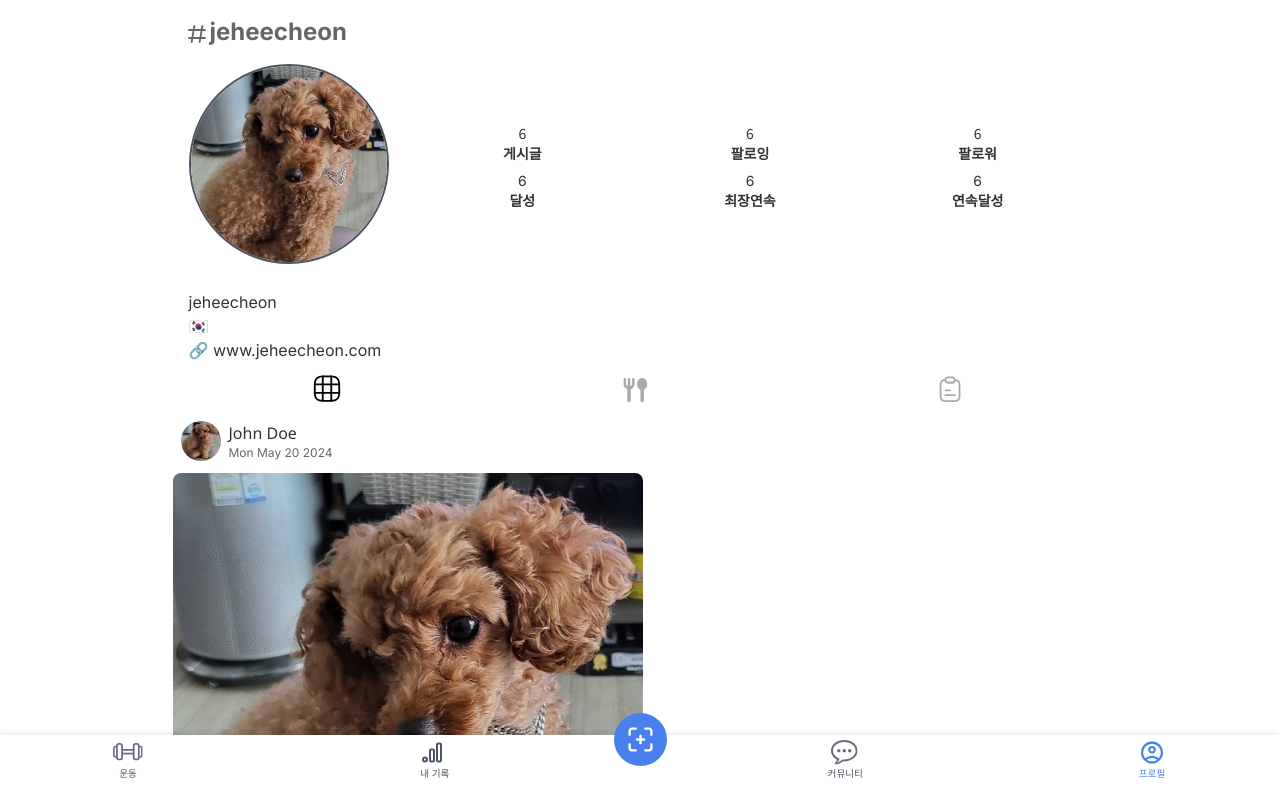
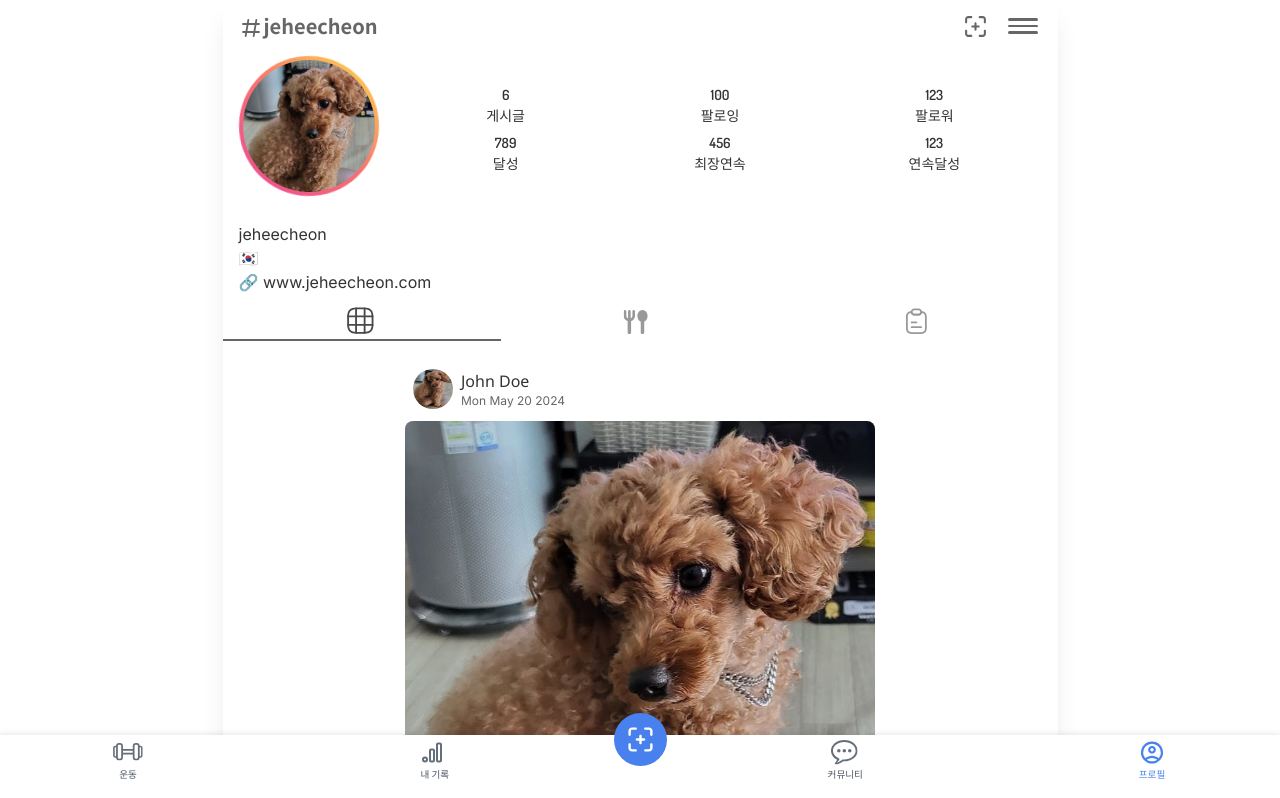
Before and after one commit to MJUZzang/muckGYMma, a Next.js app in the folder projects/fe/: page /profile/posts in a window 1280 px wide. Shown: the top 798 px of the page. Built offline with nearby package versions, Linux system fonts and the light colour scheme.

Commit message:
feat: 가보자

```diff
--- a/projects/fe/app/_components/NavBar.tsx
+++ b/projects/fe/app/_components/NavBar.tsx
@@ -8,6 +8,9 @@ import Workout from "@/_images/Workout";
 import Forum from "@/_images/Forum";
 import { usePathname } from "next/navigation";
 import FoodPicture from "@/_components/FoodPicture";
+import { Noto_Sans_KR } from "next/font/google";
+
+const notoSansKr = Noto_Sans_KR({ subsets: ["latin"] });
 
 const excepts = ["/initial-setup", "/plan-info", "/food-info", "/plan"];
 
@@ -28,7 +31,11 @@ const NavBar = () => {
 
     return (
         <>
-            <div className={`pb-[85px] ${!isVisible && "hidden"} ${pathname.startsWith("/community") && "bg-app-bg-1"}`} />
+            <div
+                className={`pb-[85px] ${!isVisible && "hidden"} ${
+                    pathname.startsWith("/community") && "bg-app-bg-1"
+                }`}
+            />
             <div
                 className={`absolute max-h-[100dvh] h-full ${
                     !isVisible && "hidden"
@@ -55,7 +62,8 @@ const NavBar = () => {
                                 pathname === "/workout"
                                     ? "text-app-blue"
                                     : "text-gray-600"
-                            }`}
+                            }
+                            ${notoSansKr.className}`}
                         >
                             운동
                         </p>
@@ -77,7 +85,8 @@ const NavBar = () => {
                                 pathname === "/analysis"
                                     ? "text-app-blue"
                                     : "text-gray-600"
-                            }`}
+                            }
+                            ${notoSansKr.className}`}
                         >
                             내 기록
                         </p>
@@ -105,7 +114,8 @@ const NavBar = () => {
                                 pathname === "/community/following"
                                     ? "text-app-blue"
                                     : "text-gray-600"
-                            }`}
+                            }
+                            ${notoSansKr.className}`}
                         >
                             커뮤니티
                         </p>
@@ -128,7 +138,8 @@ const NavBar = () => {
                                 pathname.includes("/profile")
                                     ? "text-app-blue"
                                     : "text-gray-600"
-                            }`}
+                            }
+                            ${notoSansKr.className}`}
                         >
                             프로필
                         </p>
--- a/projects/fe/app/_images/Analytics.tsx
+++ b/projects/fe/app/_images/Analytics.tsx
@@ -21,6 +21,7 @@ const Analytics: React.FC<AnalyticsProps> = (props) => {
                     strokeWidth="2"
                     strokeLinecap="round"
                     strokeLinejoin="round"
+                    strokeOpacity="0.85"
                 />
                 <path
                     d="M19.895 3H18.105C17.4947 3 17 3.49473 17 4.105V19.895C17 20.5053 17.4947 21 18.105 21H19.895C20.5053 21 21 20.5053 21 19.895V4.105C21 3.49473 20.5053 3 19.895 3Z"
@@ -28,6 +29,7 @@ const Analytics: React.FC<AnalyticsProps> = (props) => {
                     strokeWidth="2"
                     strokeLinecap="round"
                     strokeLinejoin="round"
+                    strokeOpacity="0.85"
                 />
                 <path
                     d="M5 21C6.10457 21 7 20.1046 7 19C7 17.8954 6.10457 17 5 17C3.89543 17 3 17.8954 3 19C3 20.1046 3.89543 21 5 21Z"
@@ -35,6 +37,7 @@ const Analytics: React.FC<AnalyticsProps> = (props) => {
                     strokeWidth="2"
                     strokeLinecap="round"
                     strokeLinejoin="round"
+                    strokeOpacity="0.85"
                 />
             </g>
             <defs>
--- a/projects/fe/app/analysis/layout.tsx
+++ b/projects/fe/app/analysis/layout.tsx
@@ -5,7 +5,7 @@ const layout: React.FC<{
     children: React.ReactNode;
 }> = (props) => {
     return (
-        <div className="max-w-[935px] mx-auto w-full">
+        <div className="max-w-[835px] mx-auto w-full">
             {/* Header */}
             <div className="flex items-center">
                 <LogoAndTitle />
--- a/projects/fe/app/community/following/_images/SpoonKnife.tsx
+++ b/projects/fe/app/community/following/_images/SpoonKnife.tsx
@@ -9,8 +9,8 @@ const SpoonKnife: React.FC<SpoonKnifeProps> = (props) => {
         <svg
             className={props.className}
             xmlns="http://www.w3.org/2000/svg"
-            height="18"
-            width="18"
+            height="20"
+            width="20"
             viewBox="0 -960 960 960"
         >
             <path d="m175-120-56-56 410-410q-18-42-5-95t57-95q53-53 118-62t106 32q41 41 32 106t-62 118q-42 44-95 57t-95-5l-50 50 304 304-56 56-304-302-304 302Zm118-342L173-582q-54-54-54-129t54-129l248 250-128 128Z" />
--- a/projects/fe/app/profile/_components/Analytics.tsx
+++ b/projects/fe/app/profile/_components/Analytics.tsx
@@ -3,10 +3,9 @@ import React from "react";
 interface AnalyticsProps {
     className?: string;
     size?: number;
-    color?: string;
 }
 
-function Analytics({ className, size = 24, color }: AnalyticsProps) {
+function Analytics({ className, size = 24 }: AnalyticsProps) {
     return (
         <svg
             width={size}
@@ -15,22 +14,10 @@ function Analytics({ className, size = 24, color }: AnalyticsProps) {
             className={`${className}`}
             xmlns="http://www.w3.org/2000/svg"
         >
-            <path
-                d="M16.5 22.75H8.5C5.48 22.75 3.75 21.02 3.75 18V8.25C3.75 5.1 5.35 3.5 8.5 3.5C8.91 3.5 9.25 3.84 9.25 4.25C9.25 4.65 9.41 5.03 9.69 5.31C9.97 5.59 10.35 5.75 10.75 5.75H14.25C15.08 5.75 15.75 5.08 15.75 4.25C15.75 3.84 16.09 3.5 16.5 3.5C19.65 3.5 21.25 5.1 21.25 8.25V18C21.25 21.02 19.52 22.75 16.5 22.75ZM7.84998 5.02C6.26998 5.15 5.25 5.86 5.25 8.25V18C5.25 20.22 6.28 21.25 8.5 21.25H16.5C18.72 21.25 19.75 20.22 19.75 18V8.25C19.75 5.86 18.73 5.16 17.15 5.02C16.81 6.3 15.64 7.25 14.25 7.25H10.75C9.95 7.25 9.20001 6.94 8.63 6.37C8.25 5.99 7.98998 5.53 7.84998 5.02Z"
-                fill={color}
-            />
-            <path
-                d="M14.25 7.25H10.75C9.95 7.25 9.2 6.94 8.63 6.37C8.06 5.79999 7.75 5.05 7.75 4.25C7.75 2.6 9.1 1.25 10.75 1.25H14.25C15.05 1.25 15.8 1.56 16.37 2.13C16.94 2.7 17.25 3.45 17.25 4.25C17.25 5.9 15.9 7.25 14.25 7.25ZM10.75 2.75C9.92 2.75 9.25 3.42 9.25 4.25C9.25 4.65 9.41 5.03 9.69 5.31C9.97 5.59 10.35 5.75 10.75 5.75H14.25C15.08 5.75 15.75 5.08 15.75 4.25C15.75 3.85 15.59 3.47 15.31 3.19C15.03 2.91 14.65 2.75 14.25 2.75H10.75Z"
-                fill={color}
-            />
-            <path
-                d="M12.5 13.75H8.5C8.09 13.75 7.75 13.41 7.75 13C7.75 12.59 8.09 12.25 8.5 12.25H12.5C12.91 12.25 13.25 12.59 13.25 13C13.25 13.41 12.91 13.75 12.5 13.75Z"
-                fill={color}
-            />
-            <path
-                d="M16.5 17.75H8.5C8.09 17.75 7.75 17.41 7.75 17C7.75 16.59 8.09 16.25 8.5 16.25H16.5C16.91 16.25 17.25 16.59 17.25 17C17.25 17.41 16.91 17.75 16.5 17.75Z"
-                fill={color}
-            />
+            <path d="M16.5 22.75H8.5C5.48 22.75 3.75 21.02 3.75 18V8.25C3.75 5.1 5.35 3.5 8.5 3.5C8.91 3.5 9.25 3.84 9.25 4.25C9.25 4.65 9.41 5.03 9.69 5.31C9.97 5.59 10.35 5.75 10.75 5.75H14.25C15.08 5.75 15.75 5.08 15.75 4.25C15.75 3.84 16.09 3.5 16.5 3.5C19.65 3.5 21.25 5.1 21.25 8.25V18C21.25 21.02 19.52 22.75 16.5 22.75ZM7.84998 5.02C6.26998 5.15 5.25 5.86 5.25 8.25V18C5.25 20.22 6.28 21.25 8.5 21.25H16.5C18.72 21.25 19.75 20.22 19.75 18V8.25C19.75 5.86 18.73 5.16 17.15 5.02C16.81 6.3 15.64 7.25 14.25 7.25H10.75C9.95 7.25 9.20001 6.94 8.63 6.37C8.25 5.99 7.98998 5.53 7.84998 5.02Z" />
+            <path d="M14.25 7.25H10.75C9.95 7.25 9.2 6.94 8.63 6.37C8.06 5.79999 7.75 5.05 7.75 4.25C7.75 2.6 9.1 1.25 10.75 1.25H14.25C15.05 1.25 15.8 1.56 16.37 2.13C16.94 2.7 17.25 3.45 17.25 4.25C17.25 5.9 15.9 7.25 14.25 7.25ZM10.75 2.75C9.92 2.75 9.25 3.42 9.25 4.25C9.25 4.65 9.41 5.03 9.69 5.31C9.97 5.59 10.35 5.75 10.75 5.75H14.25C15.08 5.75 15.75 5.08 15.75 4.25C15.75 3.85 15.59 3.47 15.31 3.19C15.03 2.91 14.65 2.75 14.25 2.75H10.75Z" />
+            <path d="M12.5 13.75H8.5C8.09 13.75 7.75 13.41 7.75 13C7.75 12.59 8.09 12.25 8.5 12.25H12.5C12.91 12.25 13.25 12.59 13.25 13C13.25 13.41 12.91 13.75 12.5 13.75Z" />
+            <path d="M16.5 17.75H8.5C8.09 17.75 7.75 17.41 7.75 17C7.75 16.59 8.09 16.25 8.5 16.25H16.5C16.91 16.25 17.25 16.59 17.25 17C17.25 17.41 16.91 17.75 16.5 17.75Z" />
         </svg>
     );
 }
--- a/projects/fe/app/profile/_components/ForkKnife.tsx
+++ b/projects/fe/app/profile/_components/ForkKnife.tsx
@@ -3,17 +3,15 @@ import React from "react";
 interface ForkKnifeProps {
     className?: string;
     size?: number;
-    color?: string;
 }
 
-function ForkKnife({ className, size = 24, color }: ForkKnifeProps) {
+function ForkKnife({ className, size = 24 }: ForkKnifeProps) {
     return (
         <svg
             width={size}
             height={size}
             viewBox={`0 0 ${String(size - 14)} ${String(size - 14)}`}
             className={`${className}`}
-            fill="none"
             xmlns="http://www.w3.org/2000/svg"
         >
             <g clipPath="url(#clip0_1222_6179)">
@@ -21,12 +19,11 @@ function ForkKnife({ className, size = 24, color }: ForkKnifeProps) {
                     fillRule="evenodd"
                     clipRule="evenodd"
                     d="M0.784668 0.0240479C1.19888 0.0240479 1.53467 0.359834 1.53467 0.774048V3.27405C1.53467 3.73818 1.71904 4.1833 2.04723 4.51148C2.19021 4.65447 2.35539 4.77015 2.53467 4.85519V0.774048C2.53467 0.359834 2.87045 0.0240479 3.28467 0.0240479C3.69888 0.0240479 4.03467 0.359834 4.03467 0.774048V4.85519C4.21542 4.76945 4.38034 4.65325 4.5221 4.51148C4.68461 4.34898 4.81351 4.15606 4.90146 3.94374C4.9894 3.73142 5.03467 3.50386 5.03467 3.27405V0.774048C5.03467 0.359834 5.37045 0.0240479 5.78467 0.0240479C6.19888 0.0240479 6.53467 0.359834 6.53467 0.774048V3.27405C6.53467 3.70084 6.4506 4.12346 6.28728 4.51777C6.12395 4.91208 5.88456 5.27035 5.58277 5.57214C5.28097 5.87394 4.9227 6.11333 4.52839 6.27666C4.44841 6.30979 4.36726 6.33965 4.28516 6.36622V13.0001C4.28516 13.5523 3.83744 14.0001 3.28516 14.0001C2.73287 14.0001 2.28516 13.5523 2.28516 13.0001V6.36654C1.79997 6.20971 1.35384 5.93942 0.986571 5.57214C0.377078 4.96265 0.034668 4.136 0.034668 3.27405V0.774048C0.034668 0.359834 0.370454 0.0240479 0.784668 0.0240479ZM10.8349 0.0240479C9.06308 0.0240479 7.89383 1.75089 7.89383 3.51291C7.89383 4.91717 8.63646 6.29907 9.8349 6.80236V13.0001C9.8349 13.5524 10.2826 14.0001 10.8349 14.0001C11.3872 14.0001 11.8349 13.5524 11.8349 13.0001V6.80238C13.0334 6.29911 13.776 4.91719 13.776 3.51291C13.776 1.75089 12.6068 0.0240479 10.8349 0.0240479Z"
-                    fill={color}
                 />
             </g>
             <defs>
                 <clipPath id="clip0_1222_6179">
-                    <rect width={14} height={14} fill={color} />
+                    <rect width={14} height={14} />
                 </clipPath>
             </defs>
         </svg>
--- a/projects/fe/app/profile/layout.tsx
+++ b/projects/fe/app/profile/layout.tsx
@@ -10,9 +10,10 @@ import ForkKnife from "@/profile/_components/ForkKnife";
 import Analytics from "@/profile/_components/Analytics";
 import { usePathname } from "next/navigation";
 import Link from "next/link";
-import { Noto_Sans_KR } from "next/font/google";
+import { Noto_Sans_KR, Dosis } from "next/font/google";
 
 const notoSansKr = Noto_Sans_KR({ subsets: ["latin"] });
+const dosis = Dosis({ subsets: ["latin"] });
 
 const Page = ({
     children,
@@ -22,42 +23,51 @@ const Page = ({
     const pathname = usePathname();
 
     return (
-        <>
-            <div className="mx-auto max-w-[935px] flex items-center justify-between px-3 mt-2 lg:mt-4 mb-4">
+        <div className="mx-auto max-w-[835px] shadow-xl">
+            <div className="flex items-center justify-between pr-5 pl-4 mb-4 pt-3">
                 {/* User name */}
                 <div className="flex items-center gap-1">
                     <Hash className="stroke-app-font-4" size={21} />
-                    <p className="text-app-font-4 text-lg md:text-xl lg:text-2xl font-bold">
+                    <p
+                        className={`text-lg md:text-xl font-bold ${notoSansKr.className}
+                        text-app-font-4`}
+                    >
                         jeheecheon
                     </p>
                 </div>
 
                 <div className="flex gap-5 items-center">
                     <FoodPicture
-                        className="fill-white cursor-pointer lg:hidden"
+                        className="fill-app-font-4 cursor-pointer lg:hidden"
                         size={23}
                     />
                     <FoodPicture
-                        className="fill-white cursor-pointer hidden lg:block"
-                        size={30}
+                        className="fill-app-font-4 cursor-pointer hidden lg:block"
+                        size={25}
                     />
 
-                    <div className="w-[27px] lg:w-[33px] gap-[4.5px] flex flex-col cursor-pointer">
-                        <div className="w-full h-[2.5px] lg:h-[3px] bg-white rounded-full" />
-                        <div className="w-full h-[2.5px] lg:h-[3px] bg-white rounded-full" />
-                        <div className="w-full h-[2.5px] lg:h-[3px] bg-white rounded-full" />
+                    <div className="w-[27px] lg:w-[30px] gap-[4px] flex flex-col cursor-pointer">
+                        <div className="w-full h-[2.5px] lg:h-[2.7px] bg-app-font-4 rounded-full" />
+                        <div className="w-full h-[2.5px] lg:h-[2.7px] bg-app-font-4 rounded-full" />
+                        <div className="w-full h-[2.5px] lg:h-[2.7px] bg-app-font-4 rounded-full" />
                     </div>
                 </div>
             </div>
 
             {/* posts & uploded food images & analytics page */}
-            <div className="w-full max-w-[935px] mx-auto">
+            <div className="w-full">
                 <div className="flex gap-5 mx-4 mt-3 items-center">
                     <div className="w-fit">
+
+                        <div
+                            className="z-[-1] animate-spin-360-slow absolute rounded-full
+                            w-[90px] h-[90px] sm:w-[120px] sm:h-[120px] md:w-[140px] md:h-[140px]
+                            border-4 border-transparent bg-gradient-to-bl from-yellow-300 via-red-400 to-pink-500 bg-origin-border"
+                        />
                         <div
                             className="inline-block overflow-clip rounded-full
-                            w-[80px] h-[80px] sm:w-[120px] sm:h-[120px] md:w-[140px] md:h-[140px] lg:w-[200px] lg:h-[200px]
-                            border-2 border-gray-600"
+                                w-[90px] h-[90px] sm:w-[120px] sm:h-[120px] md:w-[140px] md:h-[140px]
+                                border-4 border-transparent"
                         >
                             <Image
                                 src={exampleImage}
@@ -67,35 +77,69 @@ const Page = ({
                         </div>
                     </div>
 
-                    <div className="flex flex-col w-full gap-2 text-sm">
-                        <div
-                            className={`flex text-app-font-2 justify-between w-full ${notoSansKr.className}`}
-                        >
+                    <div className="flex flex-col w-full gap-2 text-sm text-app-font-2">
+                        <div className="flex justify-between w-full">
                             <div className="w-full flex flex-col items-center">
-                                <p>6</p>
-                                <p className="font-semibold">게시글</p>
+                                <p
+                                    className={`font-semibold ${dosis.className}`}
+                                >
+                                    6
+                                </p>
+                                <p className={`${notoSansKr.className}`}>
+                                    게시글
+                                </p>
                             </div>
                             <div className="w-full flex flex-col items-center">
-                                <p>6</p>
-                                <p className="font-semibold">팔로잉</p>
+                                <p
+                                    className={`font-semibold ${dosis.className}`}
+                                >
+                                    100
+                                </p>
+                                <p className={`${notoSansKr.className}`}>
+                                    팔로잉
+                                </p>
                             </div>
                             <div className="w-full flex flex-col items-center">
-                                <p>6</p>
-                                <p className="font-semibold">팔로워</p>
+                                <p
+                                    className={`font-semibold ${dosis.className}`}
+                                >
+                                    123
+                                </p>
+                                <p className={`${notoSansKr.className}`}>
+                                    팔로워
+                                </p>
                             </div>
                         </div>
-                        <div className="flex text-app-font-2 justify-between w-full">
+                        <div className="flex justify-between w-full">
                             <div className="w-full flex flex-col items-center">
-                                <p>6</p>
-                                <p className="font-semibold">달성</p>
+                                <p
+                                    className={`font-semibold ${dosis.className}`}
+                                >
+                                    789
+                                </p>
+                                <p className={`${notoSansKr.className}`}>
+                                    달성
+                                </p>
                             </div>
                             <div className="w-full flex flex-col items-center">
-                                <p>6</p>
-                                <p className="font-semibold">최장연속</p>
+                                <p
+                                    className={`font-semibold ${dosis.className}`}
+                                >
+                                    456
+                                </p>
+                                <p className={`${notoSansKr.className}`}>
+                                    최장연속
+                                </p>
                             </div>
                             <div className="w-full flex flex-col items-center">
-                                <p>6</p>
-                                <p className="font-semibold">연속달성</p>
+                                <p
+                                    className={`font-semibold ${dosis.className}`}
+                                >
+                                    123
+                                </p>
+                                <p className={`${notoSansKr.className}`}>
+                                    연속달성
+                                </p>
                             </div>
                         </div>
                     </div>
@@ -109,54 +153,52 @@ const Page = ({
 
                 <div className="flex justify-between items-center mt-3">
                     <Link
-                        className={`w-full transition duration-200 border-b-2 ${
+                        className={`w-full transition-all duration-1000 border-b-2 ${
                             pathname.includes("profile/posts")
-                                ? "border-b-white"
-                                : "border-b-white/0"
+                                ? "border-b-app-font-4"
+                                : "border-b-app-bg"
                         }`}
                         href="/profile/posts"
                     >
                         <Grid
-                            className={`w-full ${
+                            className={`w-full transition-all duration-1000 ${
                                 pathname.includes("/profile/posts")
-                                    ? "fill-app-"
-                                    : "fill-app-interted-font-3"
+                                    ? "fill-app-font-3"
+                                    : "fill-app-font-5"
                             }`}
                             size={33}
                         />
                     </Link>
                     <Link
-                        className={`w-full transition duration-200 border-b-2 ${
+                        className={`w-full transition duration-1000 border-b-2 ${
                             pathname.includes("profile/food")
-                                ? "border-b-white"
+                                ? "border-b-app-font-4"
                                 : "border-b-white/0"
                         }`}
                         href="/profile/food"
                     >
                         <ForkKnife
-                            className="w-full relative top-1"
-                            color={`${
+                            className={`w-full transition-all duration-1000 relative top-1 ${
                                 pathname.includes("/profile/food")
-                                    ? "white"
-                                    : "#aaaaaa"
+                                    ? "fill-app-font-4"
+                                    : "fill-app-font-5"
                             }`}
                             size={33}
                         />
                     </Link>
                     <Link
-                        className={`w-full transition duration-200 border-b-2 ${
+                        className={`w-full transition duration-1000 border-b-2 ${
                             pathname.includes("profile/completed")
-                                ? "border-b-white"
+                                ? "border-b-app-font-4"
                                 : "border-b-white/0"
                         }`}
                         href={`/profile/completed`}
                     >
                         <Analytics
-                            className="w-full"
-                            color={`${
+                            className={`w-full transition-all duration-1000 ${
                                 pathname.includes("/profile/completed")
-                                    ? "white"
-                                    : "#aaaaaa"
+                                    ? "fill-app-font-4"
+                                    : "fill-app-font-5"
                             }`}
                             size={33}
                         />
@@ -165,7 +207,7 @@ const Page = ({
 
                 {children}
             </div>
-        </>
+        </div>
     );
 };
 
--- a/projects/fe/app/profile/posts/page.tsx
+++ b/projects/fe/app/profile/posts/page.tsx
@@ -27,9 +27,11 @@ function Page() {
         //         </div>
         //     ))}
         // </div>
-        Array.from({ length: 16 }).map((_, i) => (
-            <Post key={i} postInfo={dummyPost} />
-        ))
+        <div className="pt-4 flex flex-col items-center gap-3">
+            {Array.from({ length: 16 }).map((_, i) => (
+                <Post key={i} postInfo={dummyPost} />
+            ))}
+        </div>
     );
 }
 
--- a/projects/fe/app/workout/layout.tsx
+++ b/projects/fe/app/workout/layout.tsx
@@ -18,7 +18,7 @@ interface WorkoutLayoutProps {
 
 const WorkoutLayout: React.FC<WorkoutLayoutProps> = (props) => {
     return (
-        <div className="max-w-[935px] mx-auto w-full">
+        <div className="max-w-[835px] mx-auto w-full">
             <div className="px-4 w-full">
                 <div className="mt-3">
                     <div className="flex justify-between">
--- a/projects/fe/tailwind.config.ts
+++ b/projects/fe/tailwind.config.ts
@@ -75,6 +75,7 @@ const config = {
                     4: "#95bfff",
                     5: "#a8d0ff",
                     6: "#bbf0ff",
+                    "darker-1": "#3c6fd6",
                 },
 
                 "app-bg": {
@@ -122,6 +123,10 @@ const config = {
                     from: { rotate: "0deg" },
                     to: { rotate: "180deg" },
                 },
+                "spin-360": {
+                    from: { rotate: "0deg" },
+                    to: { rotate: "360deg" },
+                },
                 "show-task": {
                     from: {
                         opacity: "0",
@@ -148,6 +153,7 @@ const config = {
                 "accordion-down": "accordion-down 0.2s ease-out",
                 "accordion-up": "accordion-up 0.2s ease-out",
                 "spin-180": "spin-180 0.6s ease-in-out",
+                "spin-360-slow": "spin-360 3.6s ease-in-out infinite",
                 "show-task": "show-task 0.6s ease-in-out forwards",
                 "page-enter": "page-enter 0.6s ease-in-out forwards",
                 "custom-pulse": "custom-pulse 1s ease-in-out infinite",
```
Also changed, not shown: projects/fe/app/community/layout.tsx (+6 -6 lines), 1 other file (tests, documents, lock files or other folders).
